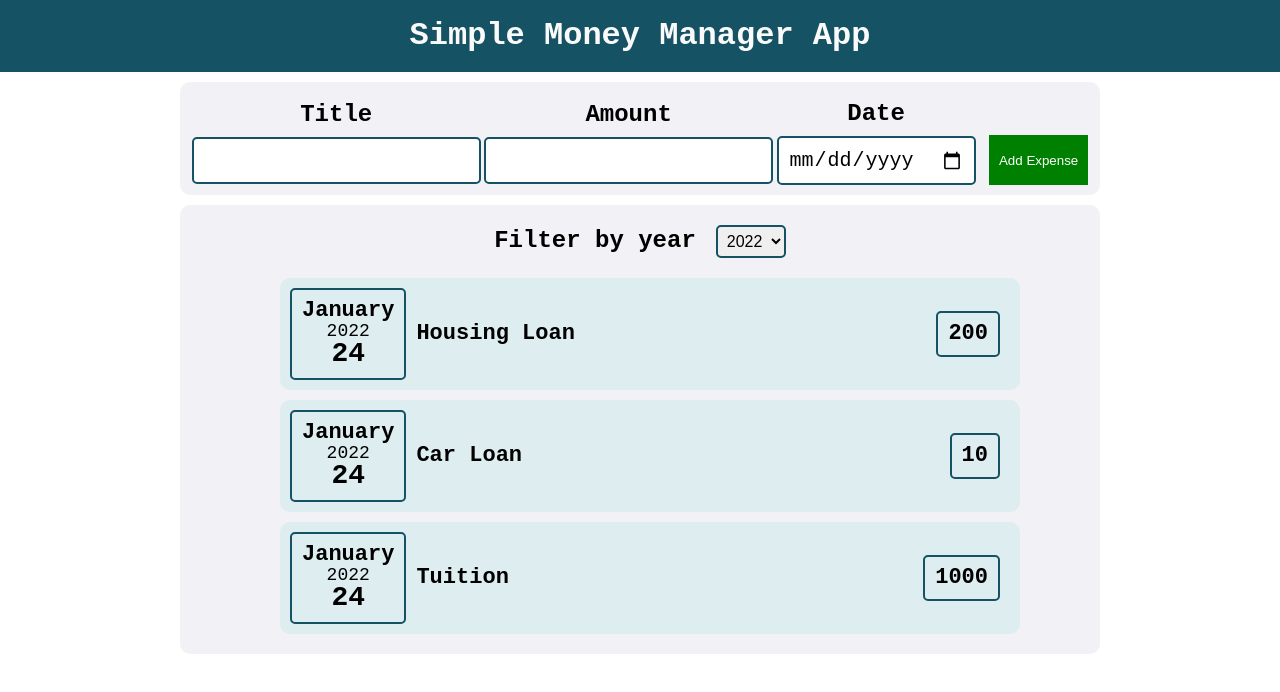
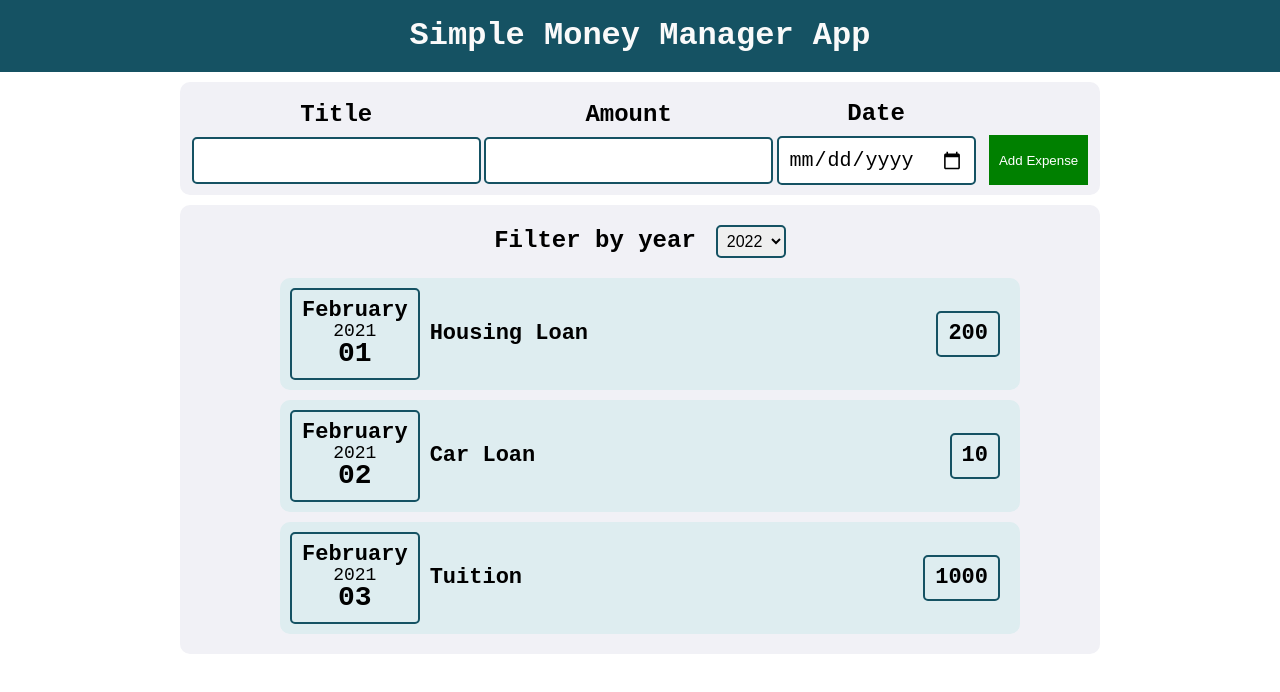
Before and after one commit to joshjoshuap/Learn-React, a React (Create React App) app in the folder simple-react/: page / in a window 1280 px wide. Shown: the top 692 px of the page. Built offline with nearby package versions, Linux system fonts and the light colour scheme.

Commit message:
refractor

```diff
--- a/simple-react/src/js/Expenses.js
+++ b/simple-react/src/js/Expenses.js
@@ -1,21 +1,21 @@
 let Expenses = [
   {
-      id: 1,
+    id: "1",
     title: "Housing Loan",
     amount: 200,
-      date: new Date(),
+    date: new Date(2021, 1, 1),
   },
   {
-      id: 2,
+    id: "2",
     title: "Car Loan",
     amount: 10,
-      date: new Date(),
+    date: new Date(2021, 1, 2),
   },
   {
-      id: 3,
+    id: "3",
     title: "Tuition",
     amount: 1000,
-      date: new Date(),
+    date: new Date(2021, 1, 3),
   },
 ];
 
```
Lines whose indentation alone changed are shown as unchanged.
